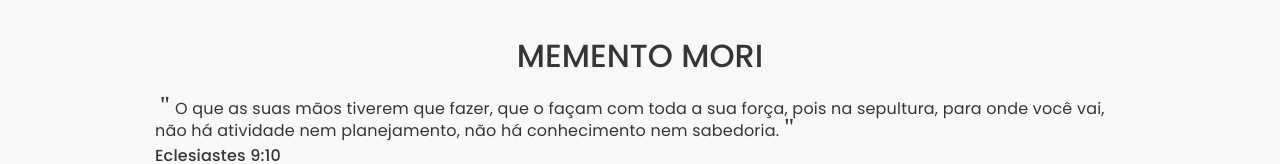
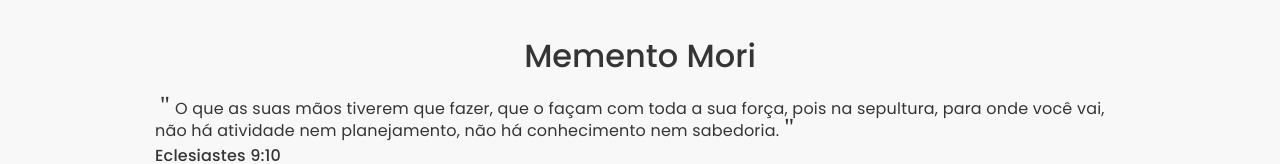
Before and after one commit to lucasarieiv/memento-mori, a Next.js app: page / in a window 1280 px wide. Shown: the top 164 px of the page. Built offline with nearby package versions, Linux system fonts and the light colour scheme.

Commit message:
Camel Case

```diff
--- a/src/components/Main/index.tsx
+++ b/src/components/Main/index.tsx
@@ -4181,7 +4181,7 @@ export default function Main() {
 
   return (
     <main className={styles.main}>
-      <h1 className={styles.title}>MEMENTO MORI</h1>
+      <h1 className={styles.title}>Memento Mori</h1>
       <p className={styles.quotes}>
         <span className={styles.double_quotes}>&quot;</span>
         O que as suas mãos tiverem que fazer, que o façam com toda a sua força, pois na sepultura, para onde você vai, não há atividade nem planejamento, não há conhecimento nem sabedoria.
```
